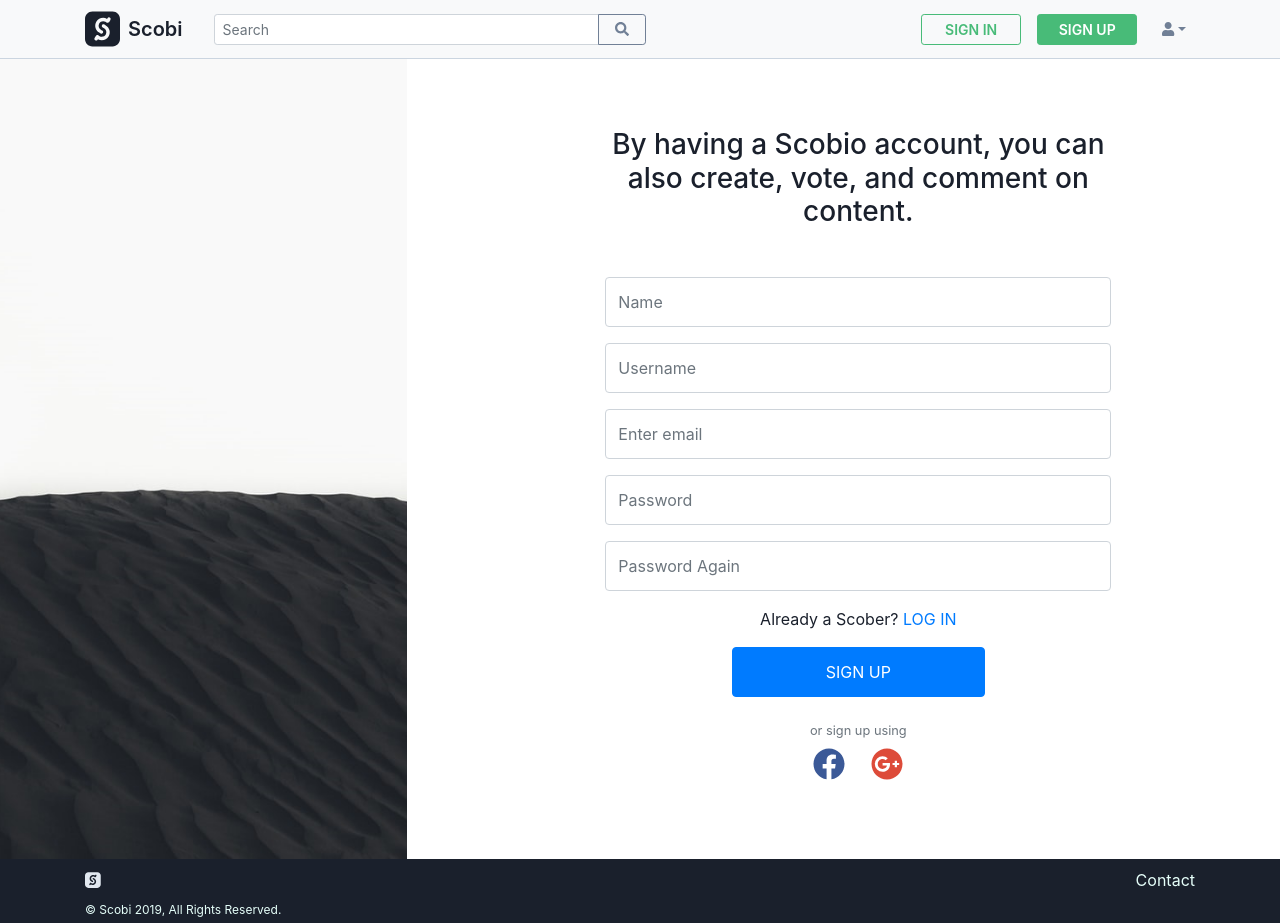
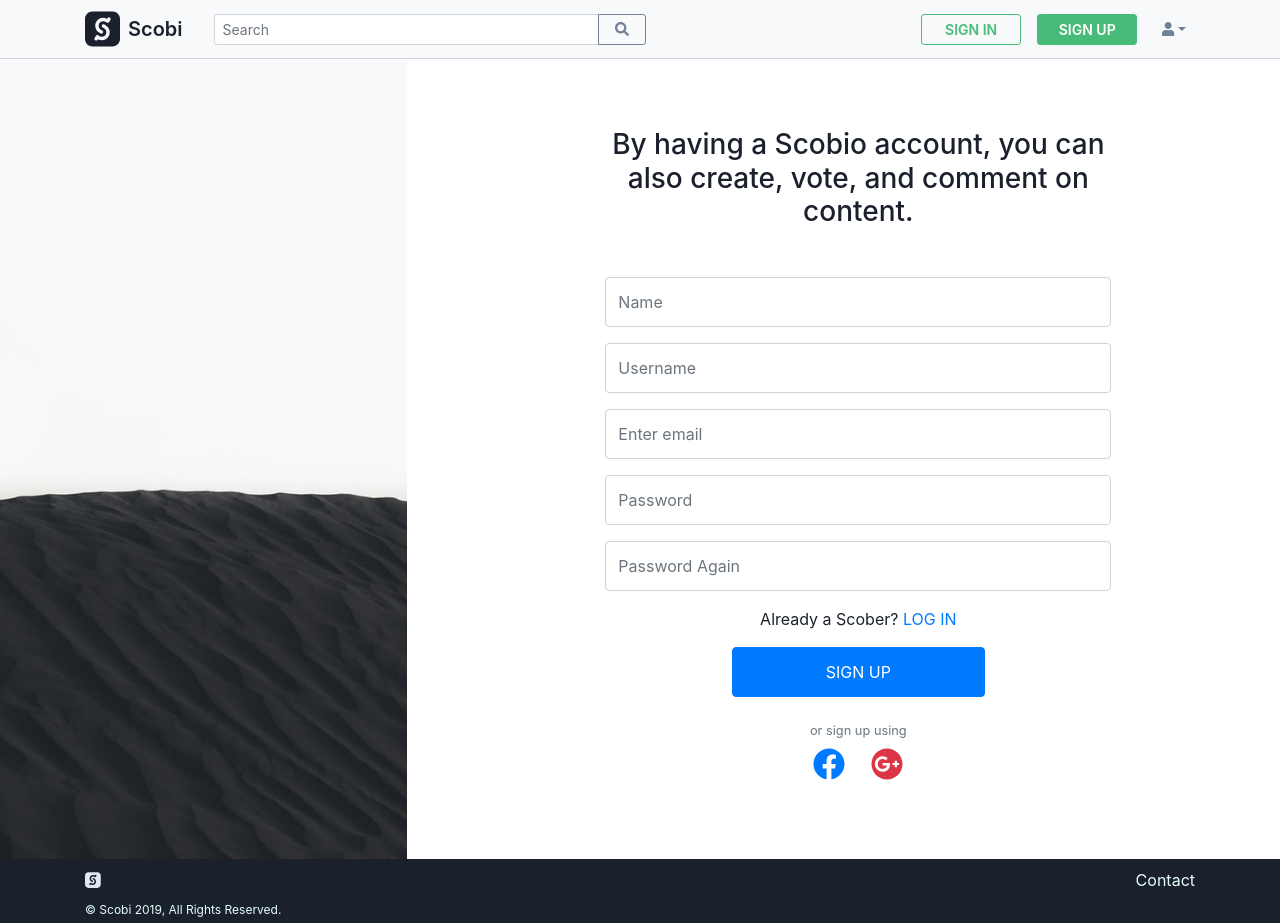
Before and after one commit to onurguler/scobi-social, a React (Create React App) app in the folder client/: page /register in a window 1280 px wide. Built offline with nearby package versions, Linux system fonts and the light colour scheme; no server answers; what showdown would draw is missing.

Commit message:
signup links fixed

```diff
--- a/client/src/components/auth/Login.js
+++ b/client/src/components/auth/Login.js
@@ -87,7 +87,7 @@ const Login = ({ isAuthenticated, login, two_fa }) => {
 
             <Button id="google" variant="default">
               <a
-                className="text-decoration-none"
+                className="text-decoration-none text-danger"
                 href="http://scobi.social/api/auth/google">
                 <FontAwesomeIcon icon={faGooglePlus} size="2x" />
               </a>
--- a/client/src/components/auth/Signup.js
+++ b/client/src/components/auth/Signup.js
@@ -118,7 +118,7 @@ const Signup = ({ setAlert, register, isAuthenticated }) => {
 
             <Form.Group>
               <p>
-                Already a Scober? <a href="#!"> LOG IN</a>
+                Already a Scober? <Link to="/login"> LOG IN</Link>
               </p>
             </Form.Group>
 
@@ -129,11 +129,19 @@ const Signup = ({ setAlert, register, isAuthenticated }) => {
             <Form.Text className="text-muted mt-4">or sign up using</Form.Text>
 
             <Button id="facebook" variant="default">
-              <FontAwesomeIcon icon={faFacebook} size="2x" />
+              <a
+                className="text-decoration-none"
+                href="http://scobi.social/api/auth/google">
+                <FontAwesomeIcon icon={faFacebook} size="2x" />
+              </a>
             </Button>
 
             <Button id="google" variant="default">
-              <FontAwesomeIcon icon={faGooglePlus} size="2x" />
+              <a
+                className="text-decoration-none text-danger"
+                href="http://scobi.social/api/auth/google">
+                <FontAwesomeIcon icon={faGooglePlus} size="2x" />
+              </a>
             </Button>
           </Form>
         </Col>
```
